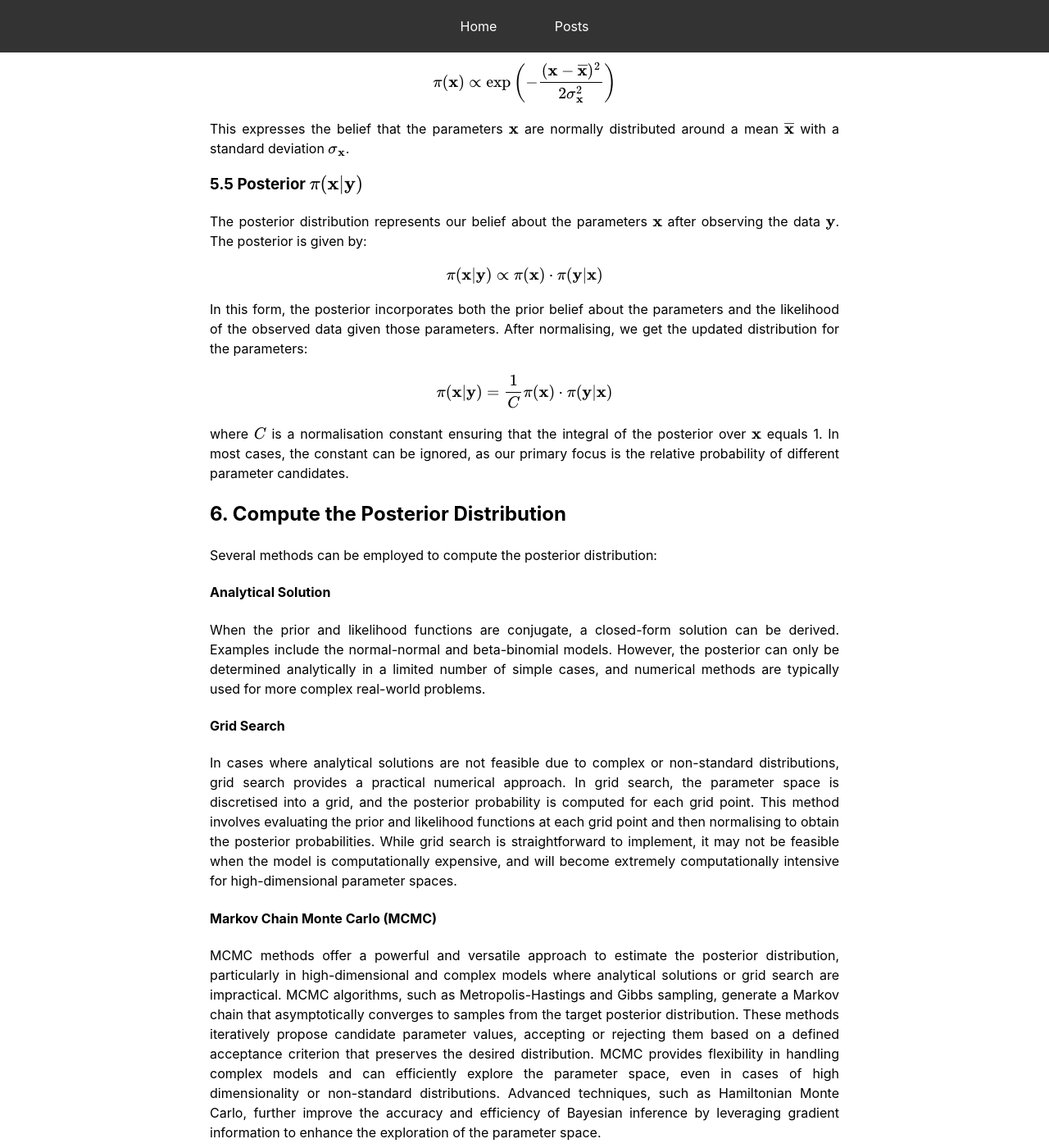
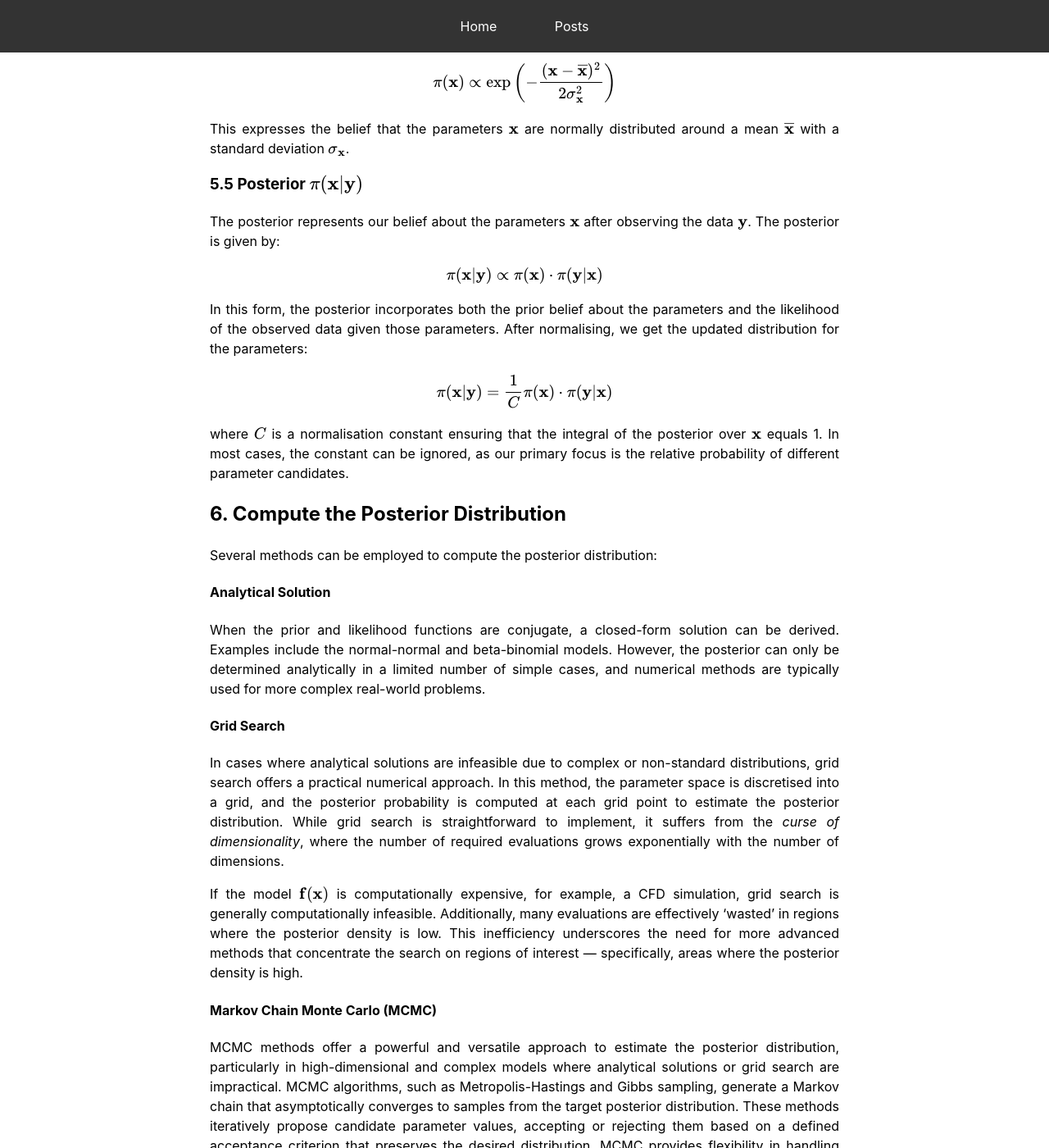
Before and after one commit to mark-hobbs/mark-hobbs.github.io, a Jekyll site: the page built from _posts/2024-12-02-bayesian-inference.md, in a window 1280 px wide and 1400 px high, scrolled down 5222 px. Shown: the whole window at 82% size. Built offline with Jekyll 4.4.1, drawn with Linux system fonts in a browser that asks for light colours; formulas are drawn with MathJax 3.

Commit message:
General updates

```diff
--- a/_posts/2024-12-02-bayesian-inference.md
+++ b/_posts/2024-12-02-bayesian-inference.md
@@ -141,7 +141,9 @@ When the prior and likelihood functions are conjugate, a closed-form solution ca
 
 #### Grid Search
 
-In cases where analytical solutions are not feasible due to complex or non-standard distributions, grid search provides a practical numerical approach. In grid search, the parameter space is discretised into a grid, and the posterior probability is computed for each grid point. This method involves evaluating the prior and likelihood functions at each grid point and then normalising to obtain the posterior probabilities. While grid search is straightforward to implement, it may not be feasible when the model is computationally expensive, and will become extremely computationally intensive for high-dimensional parameter spaces.
+In cases where analytical solutions are infeasible due to complex or non-standard distributions, grid search offers a practical numerical approach. In this method, the parameter space is discretised into a grid, and the posterior probability is computed at each grid point to estimate the posterior distribution. While grid search is straightforward to implement, it suffers from the *curse of dimensionality*, where the number of required evaluations grows exponentially with the number of dimensions.
+
+If the model $\textbf{f}(\textbf{x})$ is computationally expensive, for example, a CFD simulation, grid search is generally computationally infeasible. Additionally, many evaluations are effectively 'wasted' in regions where the posterior density is low. This inefficiency underscores the need for more advanced methods that concentrate the search on regions of interest — specifically, areas where the posterior density is high.
 
 #### Markov Chain Monte Carlo (MCMC)
 
```
Also changed, not shown: other parts of _posts/2024-12-02-bayesian-inference.md (+1 -1 lines).
